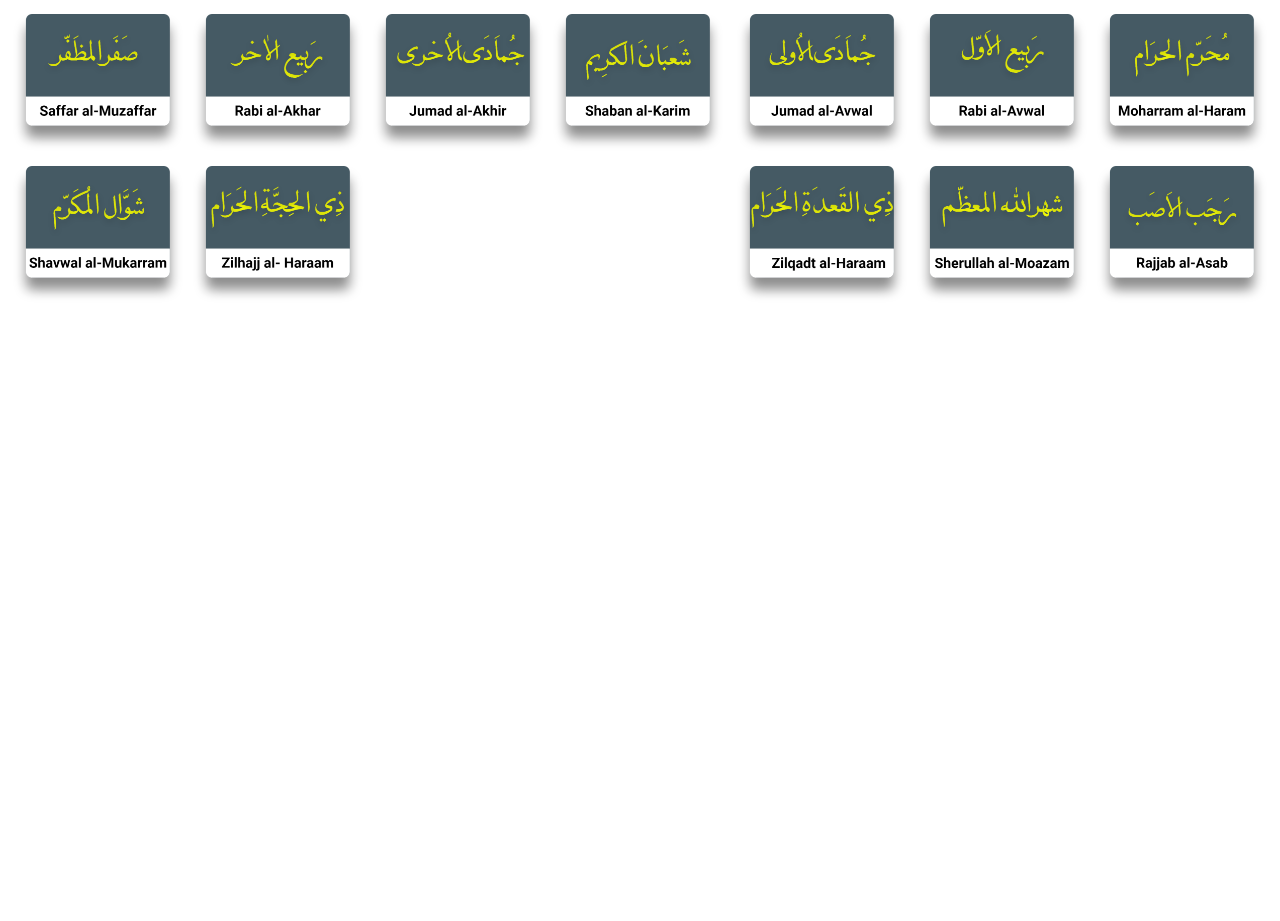
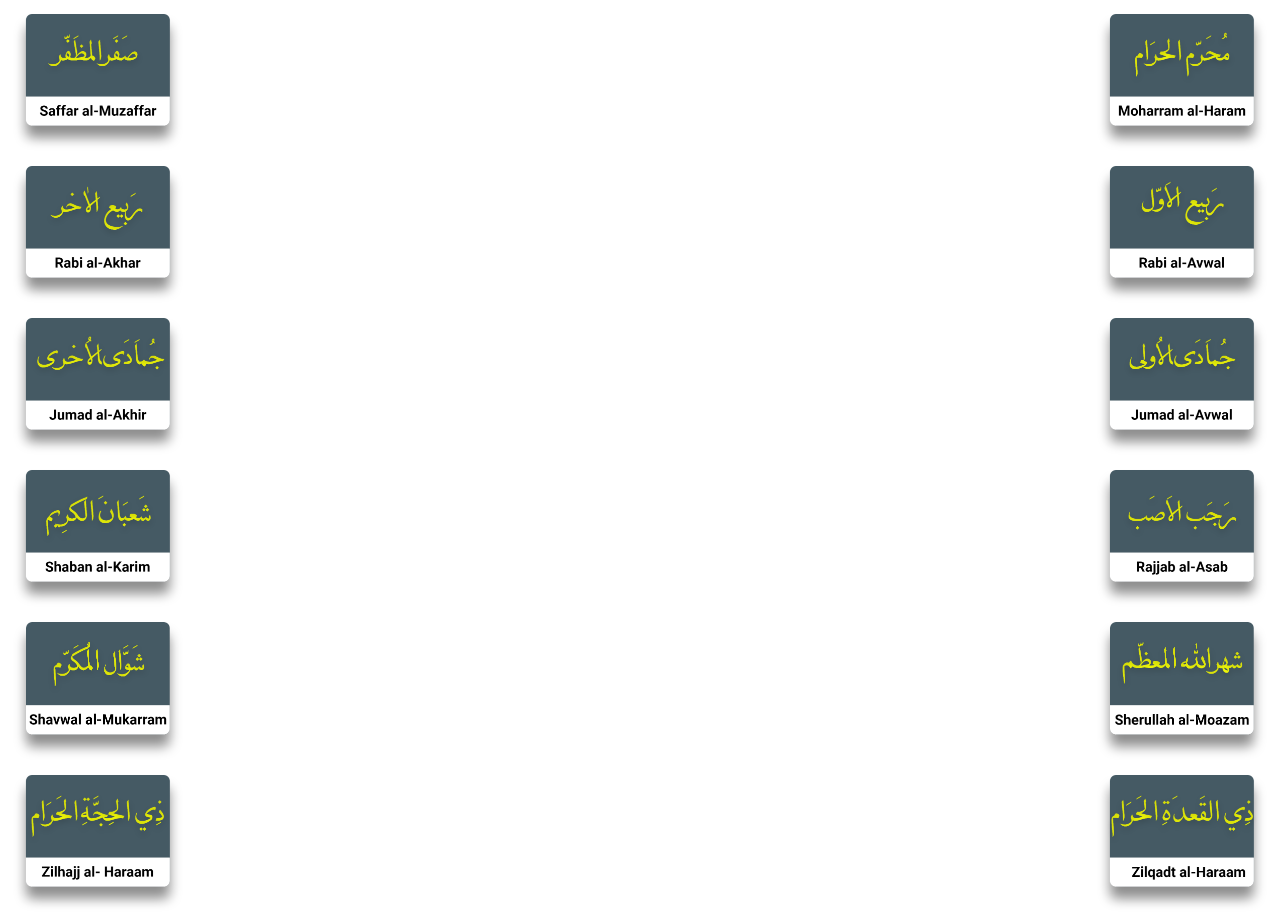
Before and after one commit to Mohammed-jhosawa/miqaat, a plain HTML site: page index.html in a window 1280 px wide. Before the commit the page ends 800 px from the top, so only its background shows below. Drawn offline with Linux system fonts and the light colour scheme.

Commit message:
Update index.html

```diff
--- a/index.html
+++ b/index.html
@@ -8,9 +8,10 @@
     <title>Document</title>
 
     <style>
-        #m1 {
+       #m1 {
             margin: 0px 0px 0px 0px;
             float: left;
+
         }
 
 
@@ -22,6 +23,8 @@
         #m3 {
             margin: 0px 0px 0px 0px;
             float: left;
+            clear: both;
+
         }
 
         #m4 {
@@ -32,27 +35,36 @@
         #m5 {
             margin: 0px 0px 0px 0px;
             float: left;
+            clear: both;
+
+
         }
 
         #m6 {
             margin: 0px 0px 0px 0px;
             float: right;
+
         }
 
         #m7 {
             margin: 0px 0px 0px 0px;
             float: left;
+            clear: both;
         }
 
         #m8 {
             margin: 0px 0px 0px 0px;
             float: right;
+
+
         }
 
 
         #m9 {
             margin: 0px 0px 0px 0px;
             float: left;
+            clear: both;
+
         }
 
 
@@ -60,18 +72,21 @@
         #m10 {
             margin: 0px 0px 0px 0px;
             float: right;
+
         }
 
 
         #m11 {
             margin: 0px 0px 0px 0px;
             float: left;
+            clear: both;
         }
 
 
         #m12 {
             margin: 0px 0px 0px 0px;
             float: right;
+
         }
     </style>
 
```
